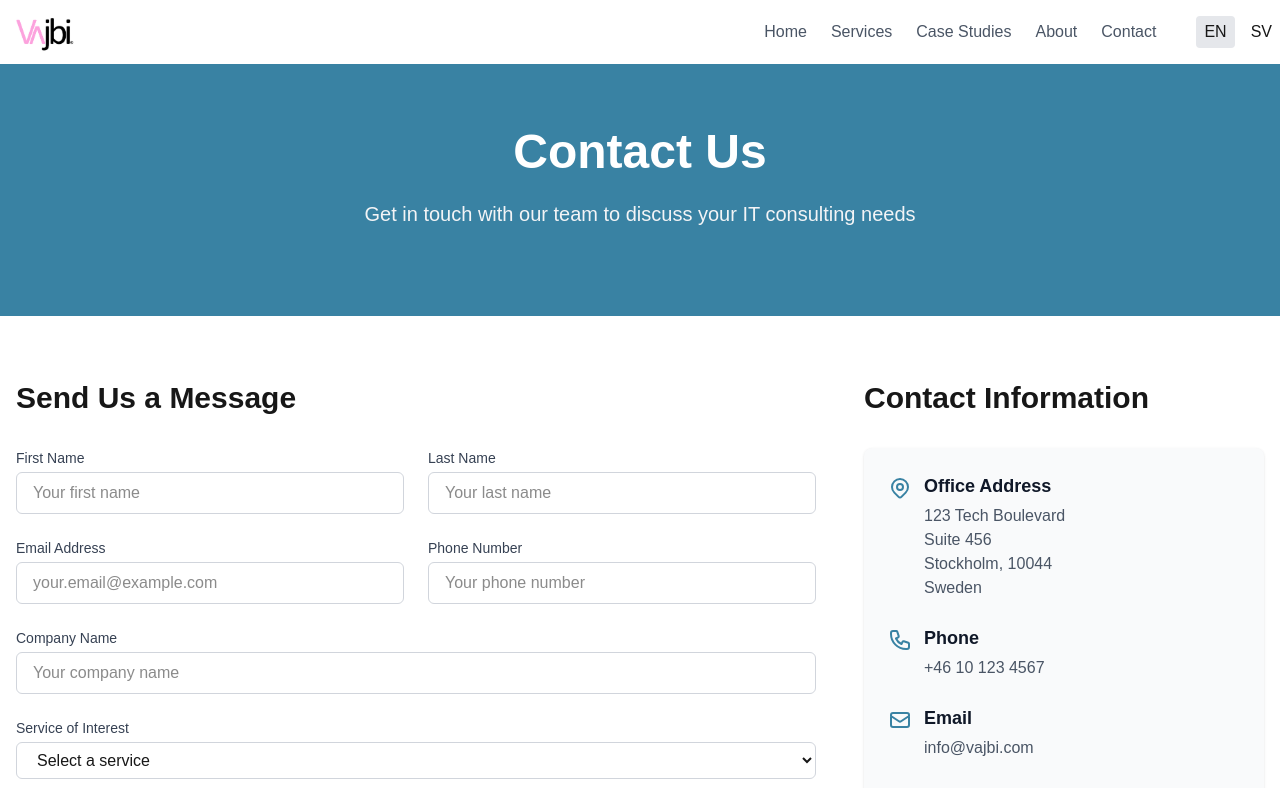
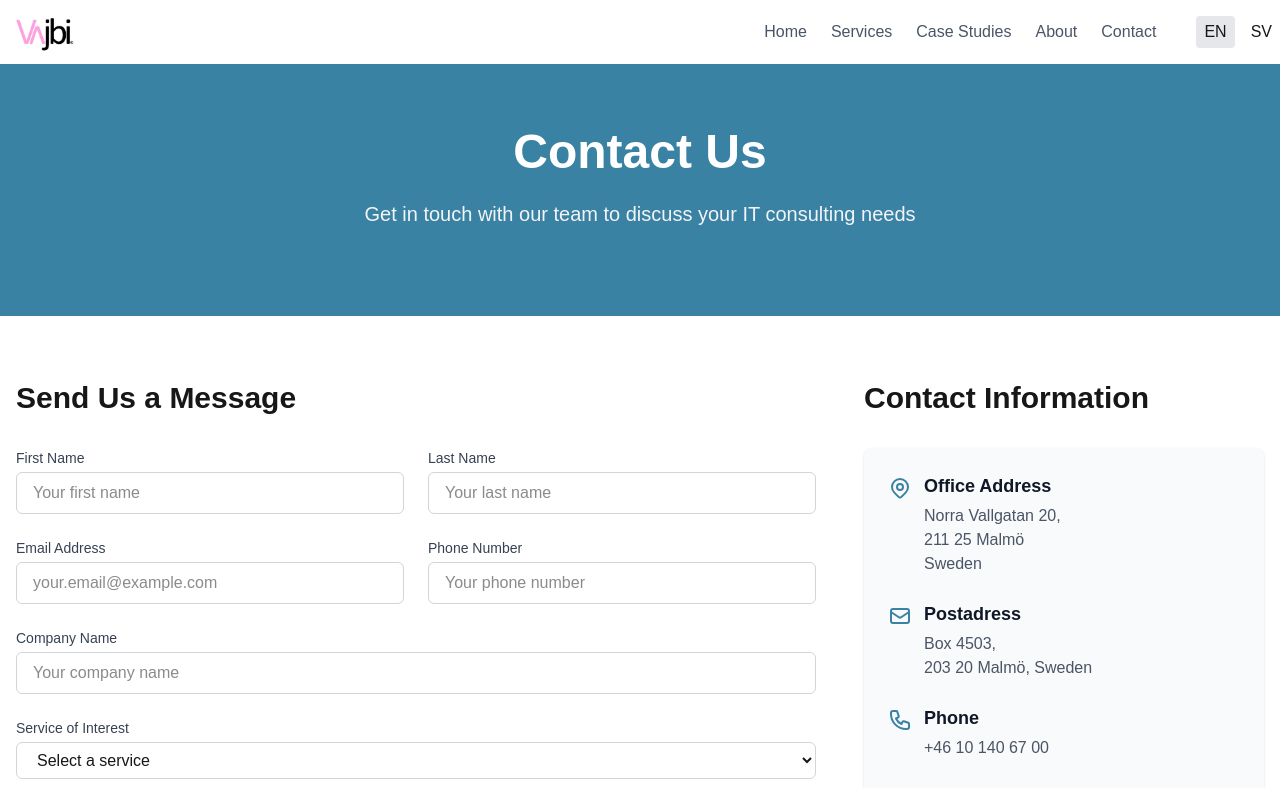
Before and after one commit to TadiwosVajbi/vajbi, a Next.js app: page /en/contact in a window 1280 px wide. Shown: the top 788 px of the page. Built offline with nearby package versions, Linux system fonts and the light colour scheme.

Commit message:
update address

```diff
--- a/src/app/[lang]/contact/page.tsx
+++ b/src/app/[lang]/contact/page.tsx
@@ -149,11 +149,23 @@ export default async function ContactPage({ params }: { params: Promise<{ lang:
                     <div className="ml-3">
                       <h3 className="text-lg font-semibold text-gray-900">Office Address</h3>
                       <p className="mt-1 text-gray-600">
-                        123 Tech Boulevard<br />
-                        Suite 456<br />
-                        Stockholm, 10044<br />
+                        Norra Vallgatan 20, <br />
+                        211 25 Malmö<br />
                         Sweden
                       </p>
+                    </div>
+                  </div>
+
+                  <div className="flex items-start">
+                    <div className="flex-shrink-0 mt-1">
+                      <svg xmlns="http://www.w3.org/2000/svg" className="h-6 w-6 text-[#3982a3]" fill="none" viewBox="0 0 24 24" stroke="currentColor">
+                        <path strokeLinecap="round" strokeLinejoin="round" strokeWidth={2} d="M3 8l7.89 5.26a2 2 0 002.22 0L21 8M5 19h14a2 2 0 002-2V7a2 2 0 00-2-2H5a2 2 0 00-2 2v10a2 2 0 002 2z" />
+                      </svg>
+                    </div>
+                    <div className="ml-3">
+                      <h3 className="text-lg font-semibold text-gray-900">Postadress</h3>
+                      <p className="mt-1 text-gray-600">Box 4503, <br />
+                      203 20 Malmö, Sweden</p>
                     </div>
                   </div>
 
@@ -165,7 +177,7 @@ export default async function ContactPage({ params }: { params: Promise<{ lang:
                     </div>
                     <div className="ml-3">
                       <h3 className="text-lg font-semibold text-gray-900">Phone</h3>
-                      <p className="mt-1 text-gray-600">+46 10 123 4567</p>
+                      <p className="mt-1 text-gray-600">+46 10 140 67 00</p>
                     </div>
                   </div>
 
```
